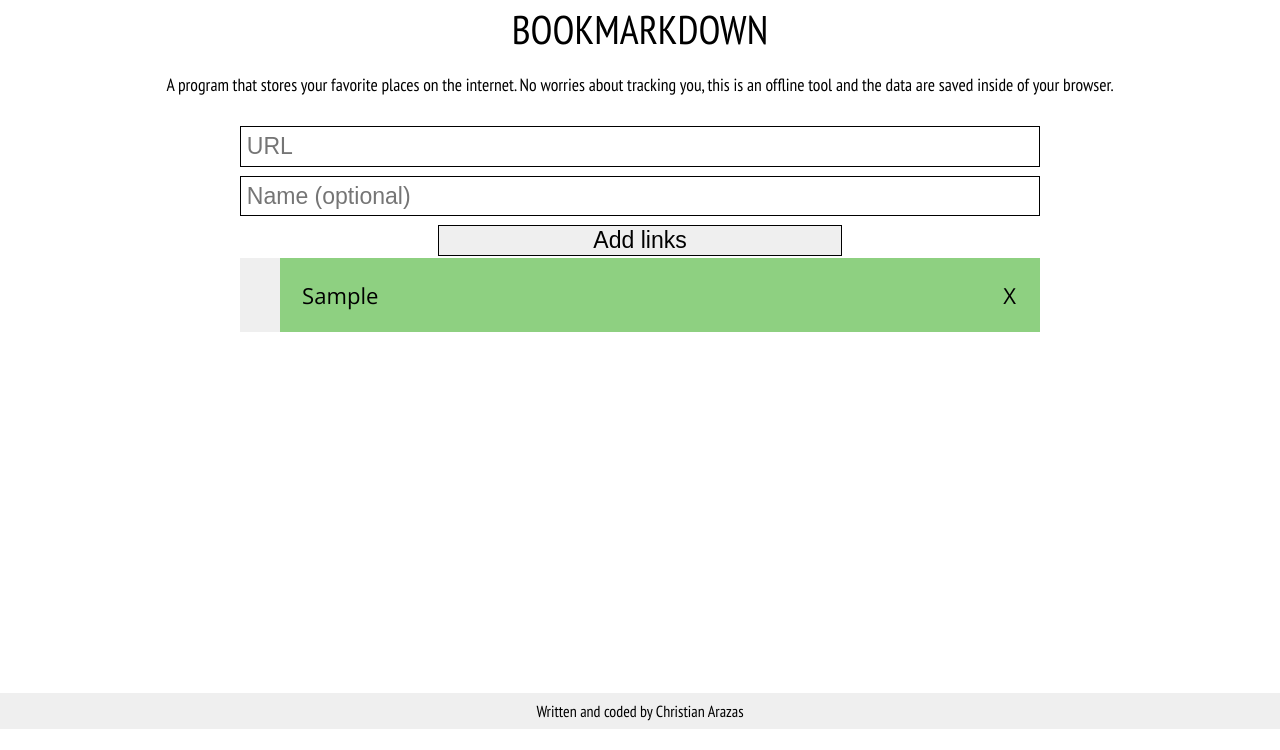
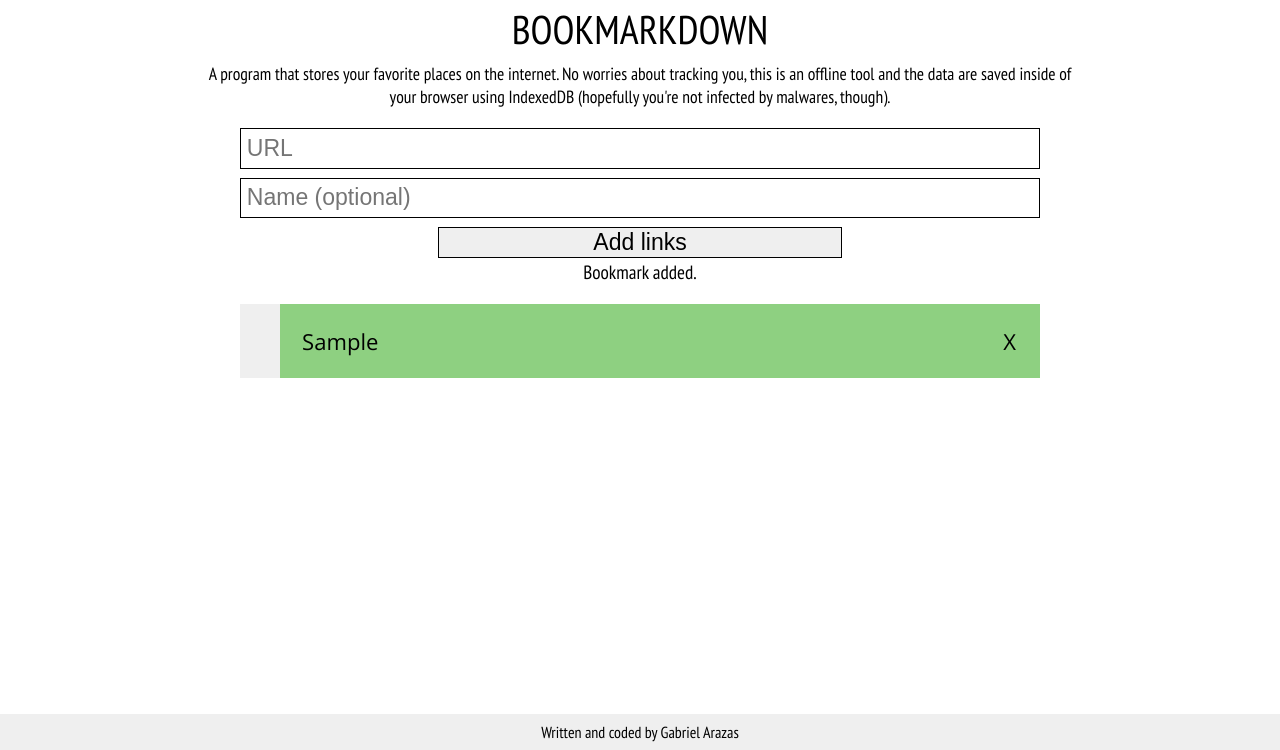
Before and after one commit to foo-dogsquared/bookmarkdown, a plain HTML site: page index.html in a window 1280 px wide. Both pictures are taken after typing "Sample", "Sample" into the empty fields and a click on the button "Add links". Shown: the part 71-821 px from the top of the page. Before the commit the page ends 800 px from the top, so only its background shows below. Drawn offline with nearby package versions, Linux system fonts and the light colour scheme; a web font is replaced by a local one.

Commit message:
Did a partial rewrite and with MDN as reference, I use IndexedDB as a way to store data, instead. Also, no delete button yet (there's a problem lying around there).

```diff
--- a/assets/style.css
+++ b/assets/style.css
@@ -17,6 +17,9 @@
     --list-hover-odd: #85a3c1;
     --list-hover-even: #91bae2;
     --list-active: #60b54f;
+
+    /* default font family */
+    --fontFamily: 'PT Sans Narrow', sans-serif;
 }
 
 html, body {
@@ -48,7 +51,7 @@ a, a:visited {
 *
 */
 #header {
-    font-family: 'PT Sans Narrow', sans-serif;
+    font-family: var(--fontFamily);
     margin: 0 auto;
     max-width: 100%;
     padding: 1em 1em .2em 1em;
@@ -59,8 +62,19 @@ a, a:visited {
     font-size: 2.5em;
 }
 
-#header p {
+#header .program-desc {
+    margin: 0 auto;
+    padding: .4em;
+
+    width: 70%;
+
     font-size: 1.1em;
+}
+
+@media screen and (max-width: 500px) {
+    #header .program-desc {
+        width: 100%;
+    }
 }
 
 #header .title {
@@ -135,6 +149,11 @@ a, a:visited {
 
 #addLink:hover {
     background: var(--buttonHover);
+}
+
+#status_space {
+    font-family: var(--fontFamily);
+    text-align: center;
 }
 
 /*
--- a/index.html
+++ b/index.html
@@ -33,8 +33,8 @@
                 </span>
             </div>
             <label for="inputLink" class="title">bookmarkdown</label>
-            <p>A program that stores your favorite places on the internet. No worries about tracking you, this is an offline
-                tool and the data are saved inside of your browser.
+            <p class="program-desc">A program that stores your favorite places on the internet. No worries about tracking you, this is an offline
+                tool and the data are saved inside of your browser using IndexedDB (hopefully you're not infected by malwares, though).
             </p>
         </div>
 
@@ -50,7 +50,7 @@
 
             <!-- links button container -->
             <div id="main-buttonContainer">
-                <p id="errorSpace"></p>
+                <p id="status_space">&nbsp;</p>
             </div>
 
             <div id="savedLinks">
@@ -61,7 +61,7 @@
 
         <!-- obv, the footer -->
         <div id="footer">
-            Written and coded by Christian Arazas
+            Written and coded by Gabriel Arazas
         </div>
 
 
--- a/scripts/main.js
+++ b/scripts/main.js
@@ -1,9 +1,8 @@
-// jshint esversion:6
 // setup for the page elements
-var urlInput = document.getElementById("inputLink"),
+const urlInput = document.getElementById("inputLink"),
     nameInput = document.getElementById("inputName"),
     button = document.getElementById("addLink"),
-    errorSpace = document.getElementById("errorSpace"),
+    status_space = document.getElementById("status_space"),
     list = document.getElementById("list"),
     savedLinks = document.getElementById("savedLinks");
 
@@ -11,57 +10,186 @@ urlInput.value = '';
 nameInput.value = '';
 urlInput.focus();
 
+// we set up a database for the links using IndexedDB
+var db;
 
-// list of links that the user saved
-var links = [];
+/* the whole function of the asynchronous event
+meaning this will load after the page style
+(such as HTML and CSS) has been loaded so no
+more staring at a blank screen each time you're
+loading the page */
+function pushData(e) {
 
-// adding links from the "Add Links" button
-function addLinks(e) {
-    let list_item = document.createElement("li"),
-        list_links = document.createElement("a"),
-        list_closeBtn = document.createElement("p");
+    // setting up a database
+    let setDB = window.indexedDB.open("linksDB", 1);
 
-    window.localStorage.setItem("links", urlInput.value);
+    // in case opening of the database has failed
+    setDB.onerror = function() {
+        status_space.textContent = "Something is wrong from the database.";
+        console.log("Database failed to open.");
+    }
 
-    list_links.setAttribute("href", urlInput.value);
-    (nameInput.value) ? list_links.textContent = nameInput.value : list_links.textContent = urlInput.value;
+    // in case the database is found
+    setDB.onsuccess = function() {
+        status_space.textContent = "Bookmarks loaded.";
+        console.log("Database opening is successful.");
 
-    list_closeBtn.setAttribute("class", "closeBtn");
-    list_closeBtn.textContent = "X";
+        // putting the values on the db variable
+        db = setDB.result;
 
-    list_item.appendChild(list_links);
-    list_item.appendChild(list_closeBtn);
-    list.appendChild(list_item);
+        // displays the data
+        displayData();
+    }
 
-    pushObject()
+    setDB.onupgradeneeded = function(e) {
+
+        // the reference to the opened database
+        let db = e.target.result;
+
+        // creating the link object store to store our data in
+        let objectStore = db.createObjectStore("links", { keyPath: "id", autoIncrement: true});
+
+        // creating the index of our needed data
+        let linkData = objectStore.createIndex('link', 'link', {unique: false});
+        let nameData = objectStore.createIndex('name', 'name', {unique: false});
+
+        // just for checking
+        console.log("Database setup complete.");
+    };
+
+    // 'click' event handler and its function for the button
+    button.addEventListener("click", createDBData);
+
+    function createDBData(e) {
+
+        if ((urlInput.value.match(/\w/gi))) {
+            // constructing the object
+            let newData = {
+                url: urlInput.value,
+                name: nameInput.value
+            }
+
+            // setting the transaction up to access and write the data
+            let transaction = db.transaction(["links"], 'readwrite');
+
+            // transaction is created and we open an objectStore
+            let objectStore = transaction.objectStore("links");
+
+            // making request to add the newData object into to the object store
+            let request = objectStore.add(newData);
+
+            // clearing the form
+            request.onsuccess = function() {
                 urlInput.value = '';
                 nameInput.value = '';
             }
 
-// function for each of the closeBtn, also an event delegation for the <ul>
-function close(e) {
-    if (e.target && e.target.matches(".closeBtn")) {
-        savedLinks.removeChild(e.target);
+            // reporting the success if the process is done
+            transaction.oncomplete = function() {
+                status_space.textContent = "Bookmark added.";
+
+                // displaying the data once again to update
+                displayData();
+            }
+
+            transaction.onerror = function() {
+                status_space.textContent = "Transaction not completed due to some error.";
+            }
+        } else {
+            status_space.textContent = "URL is empty/valid.";
+            urlInput.focus();
+            e.preventDefault();
         }
     }
 
-// creating the links as objects through a constructor
-function LinkValues(url, name) {
-    this.url = url;
-    this.name = name;
+    function displayData(e) {
+        /* this block of code is needed when we are going to update
+        the list since if we don't do that, we will see duplicates
+        of the list with the updated value being added each time
+        we are going to display the list of bookmarks on the page */
+        while(list.firstChild) {
+            list.removeChild(list.firstChild);
         }
 
-// pushing the object to the array that the browser will parse through when
-// the page reloads or loads on another time
-function pushObject() {
-    // the new object to be pushed
-    let linkObject = new LinkValues(urlInput.value, nameInput.value);
-        localStorage.setItem("object1", linkObject);
+        /* next, we will open the object store again then get a cursor
+        that will iterate through each data that is stored on the database.
+        In each data the cursor goes through, then that's where we create
+        the list similar to the resulted screen */
+        let objectStore = db.transaction(["links"]).objectStore("links");
 
-    links.push(linkObject);
+        objectStore.openCursor().onsuccess = function (e) {
+
+            // a reference to the cursor
+            let cursor = e.target.result;
+
+            // the cursor will iterate through data items until there's no more
+            // left after the last data item
+            if (cursor) {
+                let listItem = document.createElement("li"),
+                    link = document.createElement("a"),
+                    closeButton = document.createElement("p");
+
+                // adding the required items
+                closeButton.setAttribute("class", "closeBtn");
+                closeButton.textContent = "X";
+                // closeButton.onclick = deleteItem;
+
+                link.setAttribute("href", cursor.value.url);
+
+                /* checking if the user has entered a name for their bookmark
+                if it does, the name will appear on the list, instead */
+                (cursor.value.name) ? link.textContent = cursor.value.name : link.textContent = cursor.value.url;
+
+                // setting up the <li> to have id numbers to easily refer to them
+                listItem.setAttribute("data-link-id", cursor.value.id);
+
+                // adding the elements inside of the list item
+                listItem.appendChild(link);
+                listItem.appendChild(closeButton);
+
+                // list item adding to the list
+                list.appendChild(listItem);
+
+                cursor.continue();
+            } else {
+                // checks if the list is empty
+                isEmptyList();
+                }
+            }
         }
 
-// making the button do its intended work
-button.addEventListener("click", addLinks);
 
-savedLinks.addEventListener("click", close);
+    function deleteItem(e) {
+        // referring back to the data-link-id value
+        let linkId = Number(e.target.parentNode.getAttribute("data-link-id"));
+
+        // opening up a transaction to be able to delete the item
+        let transaction = db.transaction(["links"], "readwrite");
+
+        // request to open up an object store/record
+        let objectStore = transaction.objectStore("links");
+
+        // deleting that particular item
+        let request = objectStore.delete(linkId);
+
+        /* once the transaction is successful meaning the action we try to do
+        is complete, do the following */
+        transaction.oncomplete = function() {
+            e.target.parentNode.parentNode.deleteChild(e.target.parentNode);
+        }
+
+        // checks if the list is empty
+        if(!list.firstChild) {
+            isEmptyList();
+        }
+    }
+
+        function isEmptyList() {
+            if(!list.firstChild) {
+                status_space.textContent = "No links are stored.";
+            }
+    }
+};
+
+// an asynchronous function that will load when the whole page is finished
+window.addEventListener('load', pushData);
```
Lines whose indentation alone changed are shown as unchanged.
